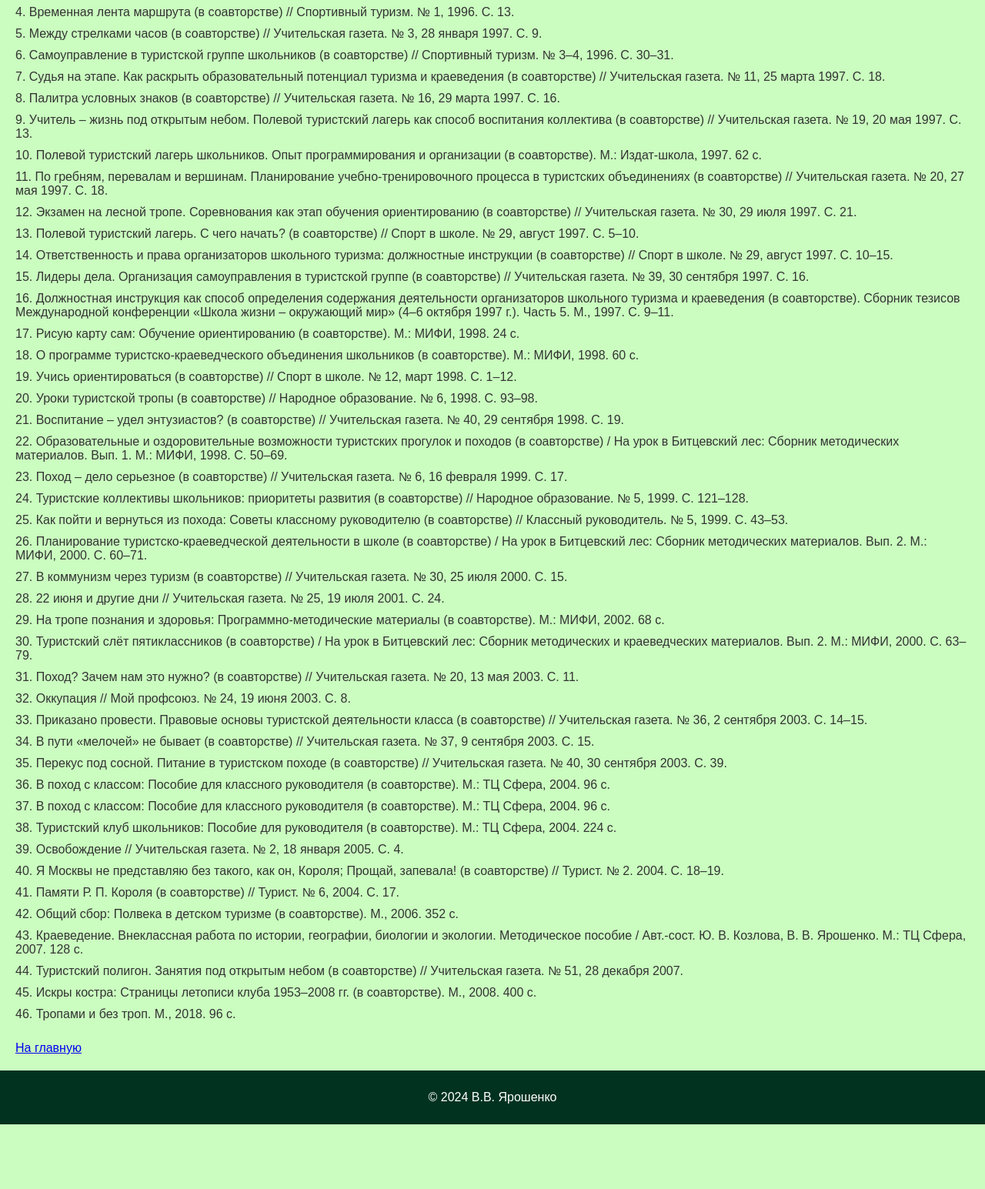
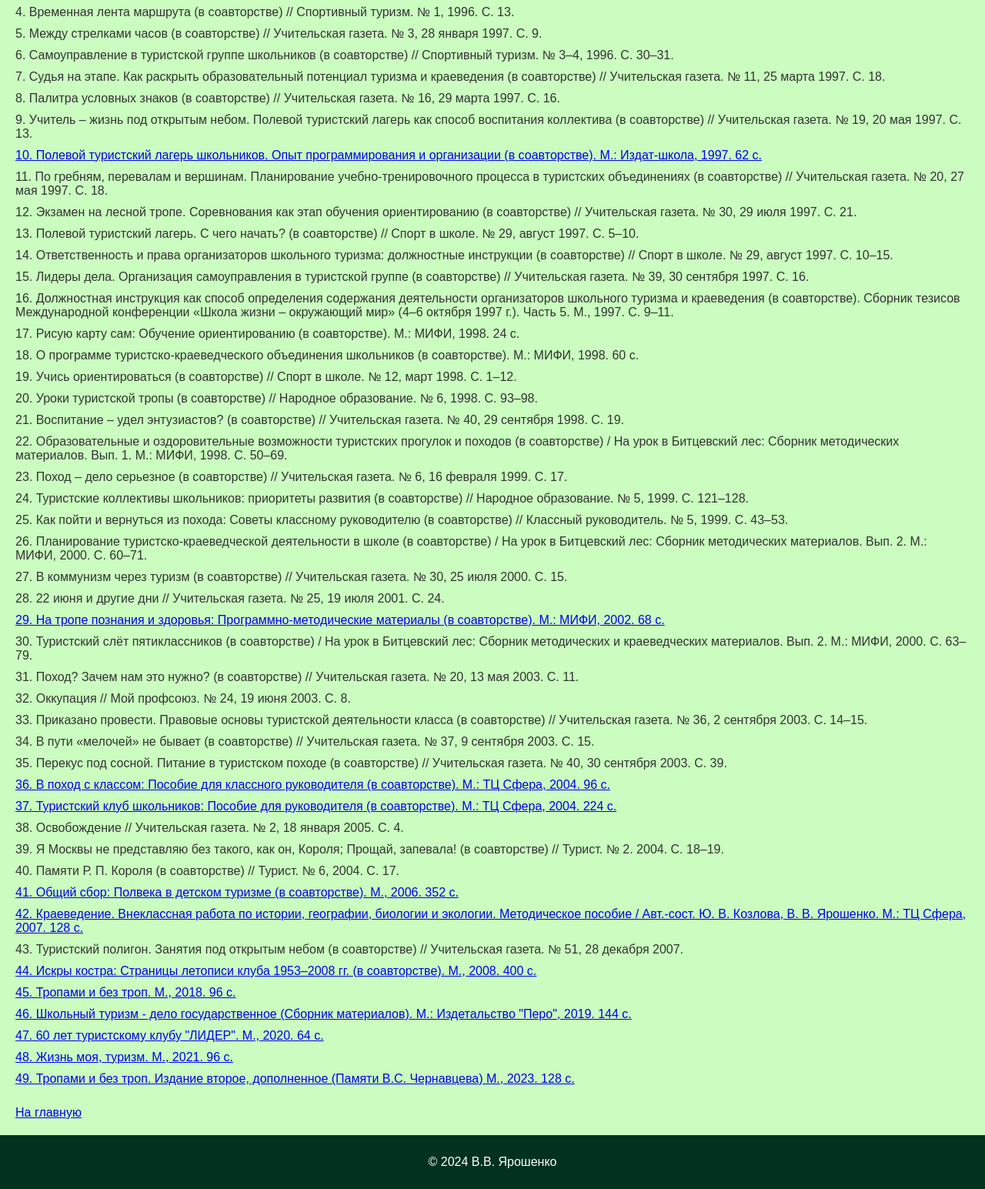
Before and after one commit to ViktorYaroshenko/VV, a Django app: page /books/ in a window 1280 px wide. Shown: the part 272-1817 px from the top of the page at 77% size. Before the commit the page ends 1733 px from the top, so only its background shows below. Run offline with Django 5.2, Linux system fonts and the light colour scheme.

Commit message:
Update books.html
добавлены ссылки на книги

```diff
--- a/songs/templates/books.html
+++ b/songs/templates/books.html
@@ -14,7 +14,11 @@
     <li>7. Судья на этапе. Как раскрыть образовательный потенциал туризма и краеведения (в соавторстве) // Учительская газета. № 11, 25 марта 1997. С. 18.</li>
     <li>8. Палитра условных знаков (в соавторстве) // Учительская газета. № 16, 29 марта 1997. С. 16.</li>
     <li>9. Учитель – жизнь под открытым небом. Полевой туристский лагерь как способ воспитания коллектива (в соавторстве) // Учительская газета. № 19, 20 мая 1997. С. 13.</li>
-    <li>10. Полевой туристский лагерь школьников. Опыт программирования и организации (в соавторстве). М.: Издат-школа, 1997. 62 с.</li>
+    <li>
+    <a href="https://nkosterev.narod.ru/met/t_lag97.pdf" target="_blank" rel="noopener noreferrer">
+        10. Полевой туристский лагерь школьников. Опыт программирования и организации (в соавторстве). М.: Издат-школа, 1997. 62 с.
+    </a>
+    </li>
     <li>11. По гребням, перевалам и вершинам. Планирование учебно-тренировочного процесса в туристских объединениях (в соавторстве) // Учительская газета. № 20, 27 мая 1997. С. 18.</li>
     <li>12. Экзамен на лесной тропе. Соревнования как этап обучения ориентированию (в соавторстве) // Учительская газета. № 30, 29 июля 1997. С. 21.</li>
     <li>13. Полевой туристский лагерь. С чего начать? (в соавторстве) // Спорт в школе. № 29, август 1997. С. 5–10.</li>
@@ -33,24 +37,71 @@
     <li>26. Планирование туристско-краеведческой деятельности в школе (в соавторстве) / На урок в Битцевский лес: Сборник методических материалов. Вып. 2. М.: МИФИ, 2000. С. 60–71.</li>
     <li>27. В коммунизм через туризм (в соавторстве) // Учительская газета. № 30, 25 июля 2000. С. 15.</li>
     <li>28. 22 июня и другие дни // Учительская газета. № 25, 19 июля 2001. С. 24.</li>
-    <li>29. На тропе познания и здоровья: Программно-методические материалы (в соавторстве). М.: МИФИ, 2002. 68 с.</li>
+    <li>
+    <a href="https://tyr-zo.narod.ru/liter/ia_ypr/tropa.pdf" target="_blank" rel="noopener noreferrer">
+        29. На тропе познания и здоровья: Программно-методические материалы (в соавторстве). М.: МИФИ, 2002. 68 с.
+    </a>
+    </li>
     <li>30. Туристский слёт пятиклассников (в соавторстве) / На урок в Битцевский лес: Сборник методических и краеведческих материалов. Вып. 2. М.: МИФИ, 2000. С. 63–79.</li>
     <li>31. Поход? Зачем нам это нужно? (в соавторстве) // Учительская газета. № 20, 13 мая 2003. С. 11.</li>
     <li>32. Оккупация // Мой профсоюз. № 24, 19 июня 2003. С. 8.</li>
     <li>33. Приказано провести. Правовые основы туристской деятельности класса (в соавторстве) // Учительская газета. № 36, 2 сентября 2003. С. 14–15.</li>
     <li>34. В пути «мелочей» не бывает (в соавторстве) // Учительская газета. № 37, 9 сентября 2003. С. 15.</li>
     <li>35. Перекус под сосной. Питание в туристском походе (в соавторстве) // Учительская газета. № 40, 30 сентября 2003. С. 39.</li>
-    <li>36. В поход с классом: Пособие для классного руководителя (в соавторстве). М.: ТЦ Сфера, 2004. 96 с.</li>
-    <li>37. В поход с классом: Пособие для классного руководителя (в соавторстве). М.: ТЦ Сфера, 2004. 96 с.</li>
-    <li>38. Туристский клуб школьников: Пособие для руководителя (в соавторстве). М.: ТЦ Сфера, 2004. 224 с.</li>
-    <li>39. Освобождение // Учительская газета. № 2, 18 января 2005. С. 4.</li>
-    <li>40. Я Москвы не представляю без такого, как он, Короля; Прощай, запевала! (в соавторстве) // Турист. № 2. 2004. С. 18–19.</li>
-    <li>41. Памяти Р. П. Короля (в соавторстве) // Турист. № 6, 2004. С. 17.</li>
-    <li>42. Общий сбор: Полвека в детском туризме (в соавторстве). М., 2006. 352 с.</li>
-    <li>43. Краеведение. Внеклассная работа по истории, географии, биологии и экологии. Методическое пособие / Авт.-сост. Ю. В. Козлова, В. В. Ярошенко. М.: ТЦ Сфера, 2007. 128 с.</li>
-    <li>44. Туристский полигон. Занятия под открытым небом (в соавторстве) // Учительская газета. № 51, 28 декабря 2007.</li>
-    <li>45. Искры костра: Страницы летописи клуба 1953–2008 гг. (в соавторстве). М., 2008. 400 с.</li>
-    <li>46. Тропами и без троп. М., 2018. 96 с.</li>
+    <li>
+    <a href="https://nkosterev.narod.ru/met/vpoxod/vpoxod.html" target="_blank" rel="noopener noreferrer">
+        36. В поход с классом: Пособие для классного руководителя (в соавторстве). М.: ТЦ Сфера, 2004. 96 с.
+    </a>
+    </li>
+    <li>
+    <a href="https://tyr-zo.narod.ru/liter/t_kl_iar.pdf" target="_blank" rel="noopener noreferrer">
+        37. Туристский клуб школьников: Пособие для руководителя (в соавторстве). М.: ТЦ Сфера, 2004. 224 с.
+    </a>
+    </li>
+    <li>38. Освобождение // Учительская газета. № 2, 18 января 2005. С. 4.</li>
+    <li>39. Я Москвы не представляю без такого, как он, Короля; Прощай, запевала! (в соавторстве) // Турист. № 2. 2004. С. 18–19.</li>
+    <li>40. Памяти Р. П. Короля (в соавторстве) // Турист. № 6, 2004. С. 17.</li>
+    <li>
+    <a href="https://tyr-zo.narod.ru/liter/ob_sbor.pdf" target="_blank" rel="noopener noreferrer">
+        41. Общий сбор: Полвека в детском туризме (в соавторстве). М., 2006. 352 с.
+    </a>
+    </li>
+    <li>
+    <a href="https://nkosterev.narod.ru/met/kr_iar/kr_iar.html" target="_blank" rel="noopener noreferrer">
+        42. Краеведение. Внеклассная работа по истории, географии, биологии и экологии. Методическое пособие / Авт.-сост. Ю. В. Козлова, В. В. Ярошенко. М.: ТЦ Сфера, 2007. 128 с.
+    </a>
+    </li>
+    <li>43. Туристский полигон. Занятия под открытым небом (в соавторстве) // Учительская газета. № 51, 28 декабря 2007.</li>
+    <li>
+    <a href="https://disk.yandex.ru/d/g_VcbblzOMDuKA" target="_blank" rel="noopener noreferrer">
+        44. Искры костра: Страницы летописи клуба 1953–2008 гг. (в соавторстве). М., 2008. 400 с.
+    </a>
+    </li>
+    <li>
+    <a href="https://nkosterev.narod.ru/met/veteran/ia/2018_sb.pdf" target="_blank" rel="noopener noreferrer">
+        45. Тропами и без троп. М., 2018. 96 с.
+    </a>
+    </li>
+    <li>
+    <a href="https://tyr-zo.narod.ru/liter/t_delo/t_delo.html" target="_blank" rel="noopener noreferrer">
+        46. Школьный туризм - дело государственное (Сборник материалов). М.: Издетальство "Перо", 2019. 144 с.
+    </a>
+    </li>
+    <li>
+    <a href="https://yadi.sk/i/pE6V4pCgOlVX8g" target="_blank" rel="noopener noreferrer">
+        47. 60 лет туристскому клубу "ЛИДЕР". М., 2020. 64 с.
+    </a>
+    </li>
+    <li>
+    <a href="https://tyr-zo.narod.ru/liter/wizn.pdf" target="_blank" rel="noopener noreferrer">
+        48. Жизнь моя, туризм. М., 2021. 96 с.
+    </a>
+    </li>
+    <li>
+    <a href="https://disk.yandex.ru/i/wSk1cTyKqQjH5g" target="_blank" rel="noopener noreferrer">
+        49. Тропами и без троп. Издание второе, дополненное (Памяти В.С. Чернавцева) М., 2023. 128 с.
+    </a>
+    </li>
     </ul>
     <a href="{% url 'home' %}">На главную</a>
 {% endblock %}
```
